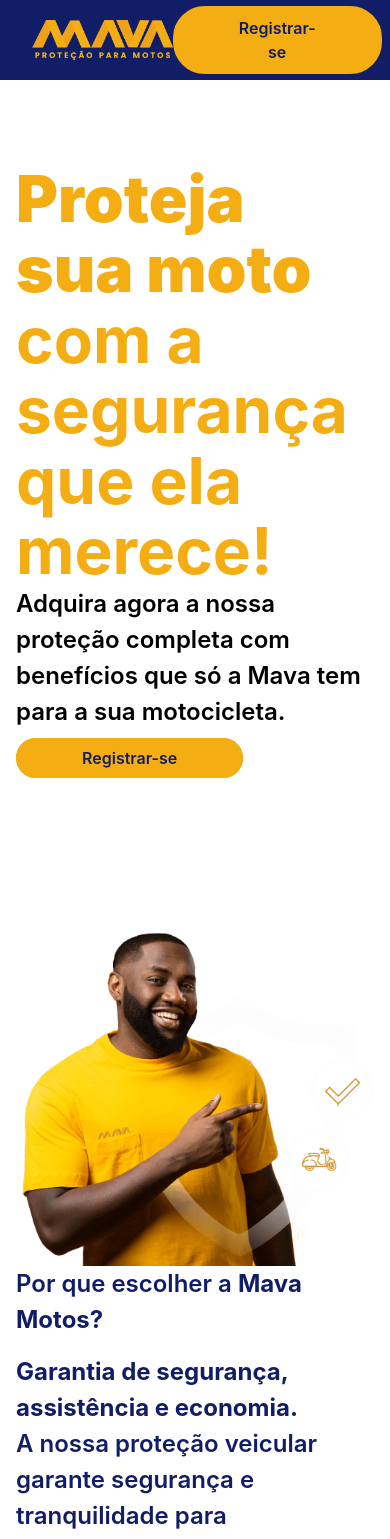
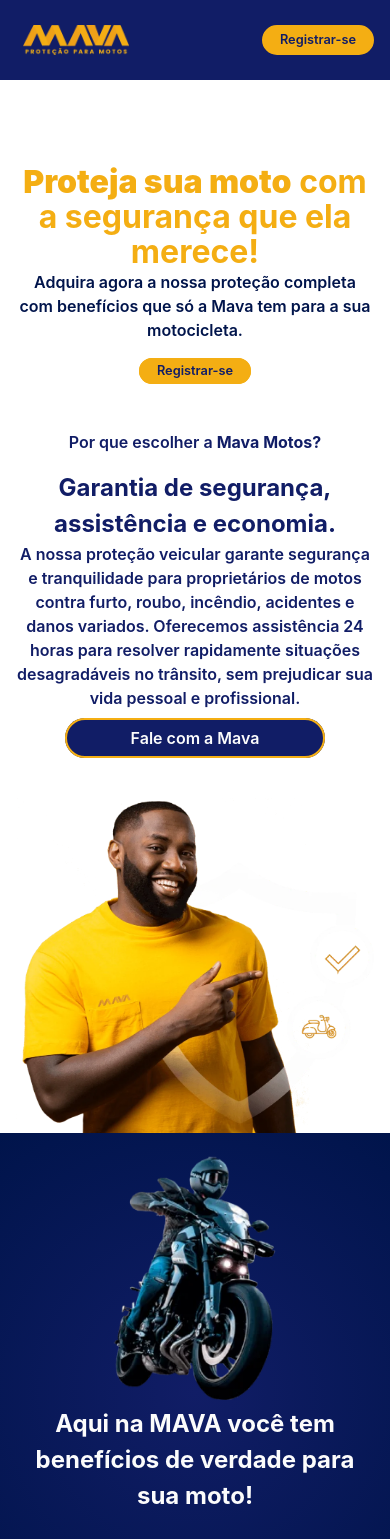
Before and after one commit to Wallace027Dev/referral-manager, a Next.js app: page / in a window 390 px wide. Shown: the top 1539 px of the page. Built offline with nearby package versions, Linux system fonts and the light colour scheme.

Commit message:
responsividade na pagina inicial

```diff
--- a/src/_components/DashboardHeader/style.ts
+++ b/src/_components/DashboardHeader/style.ts
@@ -1,7 +1,8 @@
 import styled from "styled-components";
 
 export const Header = styled.header`
-  margin-top: 2rem;
+  margin: 2rem auto 0;
+  max-width: 1120px;
 
   div {
     display: flex;
--- a/src/_styles/AccountForm.ts
+++ b/src/_styles/AccountForm.ts
@@ -10,6 +10,11 @@
     display: flex;
     flex-direction: column;
     align-items: start;
+  }
+
+  h1 {
+    color: var(--primary);
+    font-weight: 900;
   }
 
   p {
--- a/src/app/globals.css
+++ b/src/app/globals.css
@@ -24,7 +24,7 @@
   min-width: 320px;
   min-height: 100vh;
   margin: auto;
-  max-width: 1120px;
+  color: var(--font);
 }
 
 h1 {
--- a/src/app/indications/style.ts
+++ b/src/app/indications/style.ts
@@ -2,9 +2,13 @@
 
 export const Header = styled.header`
   margin: 20px auto;
+  max-width: 1120px;
 `;
 
 export const Main = styled.main`
+  max-width: 1120px;
+  margin: auto;
+
   form {
     label,
     input {
--- a/src/app/login/page.tsx
+++ b/src/app/login/page.tsx
@@ -31,6 +31,7 @@
 
   return (
     <Form onSubmit={handleSubmit(onSubmit)}>
+      <h1>Logue-se</h1>
       <InputField
         id="input-whatsapp"
         label="WhatsApp"
--- a/src/app/page.tsx
+++ b/src/app/page.tsx
@@ -1,6 +1,6 @@
 "use client";
 import Image from "next/image";
-import { AboutSection, Anchor, AppContainer, Footer, Header, Main } from "./style";
+import { AboutSection, Anchor, Footer, Header, Main } from "./style";
 import mava from "@/_images/mava-logo.webp";
 import motocycle from "@/_images/motocicleta.webp";
 import instagram from "@/_images/instagram.png";
@@ -11,7 +11,7 @@
     "https://wa.me/557331911055?text=Vim%20atrav%C3%A9s%20do%20site%20www.mava.org.br%2C%20gostaria%20de%20saber%20mais%20e%20*simular%20um%20plano%20de%20prote%C3%A7%C3%A3o*%20para%20minha%20moto%2C%20Obrigado.";
 
   return (
-    <AppContainer>
+    <>
       <Header>
         <div>
           <Image src={mava} alt="Logomarca Mava" />
@@ -65,6 +65,6 @@
           </a>
         </div>
       </Footer>
-    </AppContainer>
+    </>
   );
 }
--- a/src/app/signup/page.tsx
+++ b/src/app/signup/page.tsx
@@ -29,6 +29,7 @@
         submitSignup(data, setLoading, setMessage, router)
       )}
     >
+      <h1>Cadastre-se</h1>
       <InputField
         id="name"
         label="Nome"
--- a/src/app/style.ts
+++ b/src/app/style.ts
@@ -1,10 +1,4 @@
 import styled from "styled-components";
-
-export const AppContainer = styled.div`
-  display: flex;
-  flex-direction: column;
-  min-height: 100vh;
-`;
 
 export const Header = styled.header`
   background-color: var(--primary);
@@ -29,6 +23,17 @@
       object-fit: contain;
     }
   }
+
+  @media (max-width: 425px) {
+    padding: 0 1rem;
+
+    div {
+      img {
+        height: 30px;
+        width: 120px;
+      }
+    }
+  }
 `;
 
 export const Anchor = styled.a`
@@ -45,13 +50,21 @@
     color: var(--bg-color);
     transition: background-color 0.5s ease, color 0.5s ease;
   }
+
+  @media (max-width: 768px) {
+    padding: 0.35rem 2.5rem;
+  }
+
+  @media (max-width: 425px) {
+    padding: 0.2rem 1rem;
+    font-size: 0.8rem;
+  }
 `;
 
 export const Main = styled.main`
-  flex: 1;
   max-width: 1220px;
   margin: 84px auto 0;
-  padding: 0 1rem;
+  padding: 0 2rem;
   text-align: start;
 
   h1 {
@@ -68,11 +81,33 @@
     font-weight: 600;
     font-size: 1.5rem;
   }
+
+  @media (max-width: 1024px) {
+    text-align: center;
+
+    h1 {
+      font-size: 3rem;
+    }
+
+    p {
+      font-size: 1.2rem;
+    }
+  }
+
+  @media (max-width: 768px) {
+    padding: 0 1rem;
+    h1 {
+      font-size: 2rem;
+    }
+
+    p {
+      font-size: 1rem;
+    }
+  }
 `;
 
 export const AboutSection = styled.section`
   display: flex;
-  flex-wrap: wrap;
   justify-content: space-between;
   align-items: center;
   margin-top: 10rem;
@@ -104,6 +139,19 @@
         color: var(--secondary);
         transition: background-color 0.5s ease, color 0.5s ease;
       }
+    }
+  }
+
+  @media (max-width: 1024px) {
+    margin-top: 3rem;
+    flex-direction: column-reverse;
+
+    img {
+      margin-top: 3rem;
+    }
+
+    a {
+      padding: 0.35rem 3rem;
     }
   }
 `;
@@ -142,6 +190,7 @@
       border-radius: 50%;
       width: 32px;
       height: 32px;
+      margin: 1rem;
       transition: background-color 0.3s ease, box-shadow 0.3s ease;
 
       &:hover {
@@ -155,4 +204,19 @@
       }
     }
   }
+
+  @media (max-width: 1024px) {
+    flex-direction: column;
+    height: auto;
+    padding: 1rem;
+
+    h3 {
+      font-size: 1.5rem;
+    }
+
+    img {
+      height: auto;
+      width: 50%;
+    }
+  }
 `;
```
